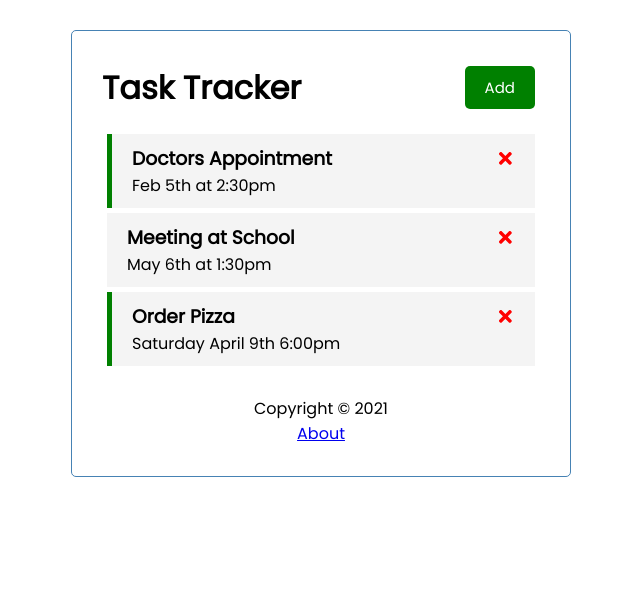
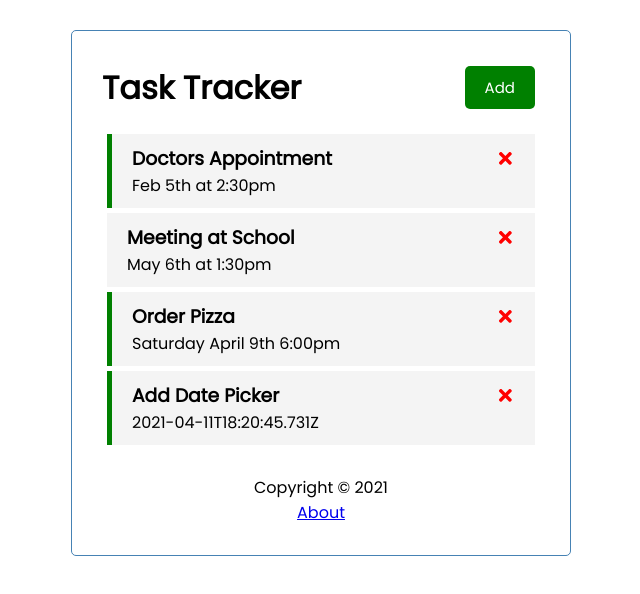
Before and after one commit to jmscottimd/react-task-tracker, a React (Create React App) app: page / in a window 1280 px wide. Shown: the top 594 px of the page, without its empty margins (319-959 px from the left). Built offline with nearby package versions, Linux system fonts and the light colour scheme; data requests are answered from the project's data file.

Commit message:
date picker. still needs work

```diff
--- a/db.json
+++ b/db.json
@@ -17,6 +17,12 @@
       "day": "Saturday April 9th 6:00pm",
       "reminder": true,
       "id": 3
+    },
+    {
+      "text": "Add Date Picker",
+      "dt": "2021-04-11T18:20:45.731Z",
+      "reminder": true,
+      "id": 4
     }
   ]
 }
--- a/package.json
+++ b/package.json
@@ -7,7 +7,9 @@
     "@testing-library/react": "^11.1.0",
     "@testing-library/user-event": "^12.1.10",
     "json-server": "^0.16.3",
+    "moment": "^2.29.1",
     "react": "^17.0.2",
+    "react-datetime": "^3.0.4",
     "react-dom": "^17.0.2",
     "react-icons": "^4.2.0",
     "react-router-dom": "^5.2.0",
--- a/src/components/AddTask.js
+++ b/src/components/AddTask.js
@@ -1,7 +1,12 @@
 import { useState } from 'react'
+import DatePicker from 'react-datetime';
+import moment from 'moment';
+
+import 'react-datetime/css/react-datetime.css';
 const AddTask = ({ onAdd }) => {
     const [text, setText] = useState('')
-    const [day, setDay] = useState('')
+    //const [day, setDay] = useState('')
+    const [dt, setDt] = useState(moment());
     const [reminder, setReminder] = useState(false)
     const onSubmit = (e) => {
         e.preventDefault()
@@ -10,9 +15,9 @@ const AddTask = ({ onAdd }) => {
                 alert('Please add a task')
                 return
             }
-            onAdd({text, day, reminder})
+            onAdd({text, dt, reminder})
             setText('')
-            setDay('')
+            setDt('')
             setReminder(false)
 
     }
@@ -26,9 +31,10 @@ const AddTask = ({ onAdd }) => {
             </div>
             <div className='form-control'>
                 <label>Day &amp; Time</label>
-                <input type='text' placeholder='Add Day &amp; Time'
-                value={day} onChange={(e) =>
-                    setDay(e.target.value)}/>
+                <DatePicker
+                    value={dt}
+                    onChange={val => setDt(val)}
+                />
             </div>
             <div className='form-control form-control-check'>
                 <label>Set Reminder</label>
--- a/src/components/Task.js
+++ b/src/components/Task.js
@@ -1,5 +1,4 @@
 import { FaTimes } from 'react-icons/fa'
-
 const Task = ({ task,onDelete, onToggle }) => {
     return (
         <div className={`task ${task.reminder ?
@@ -13,7 +12,7 @@ const Task = ({ task,onDelete, onToggle }) => {
             onClick={() => onDelete(task.id)}
             />
             </h3>
-            <p>{task.day}</p>
+            <p>{task.day ? task.day : task.dt}</p>
         </div>
     )
 }
```
Also changed, not shown: 1 other file (tests, documents, lock files or other folders).
